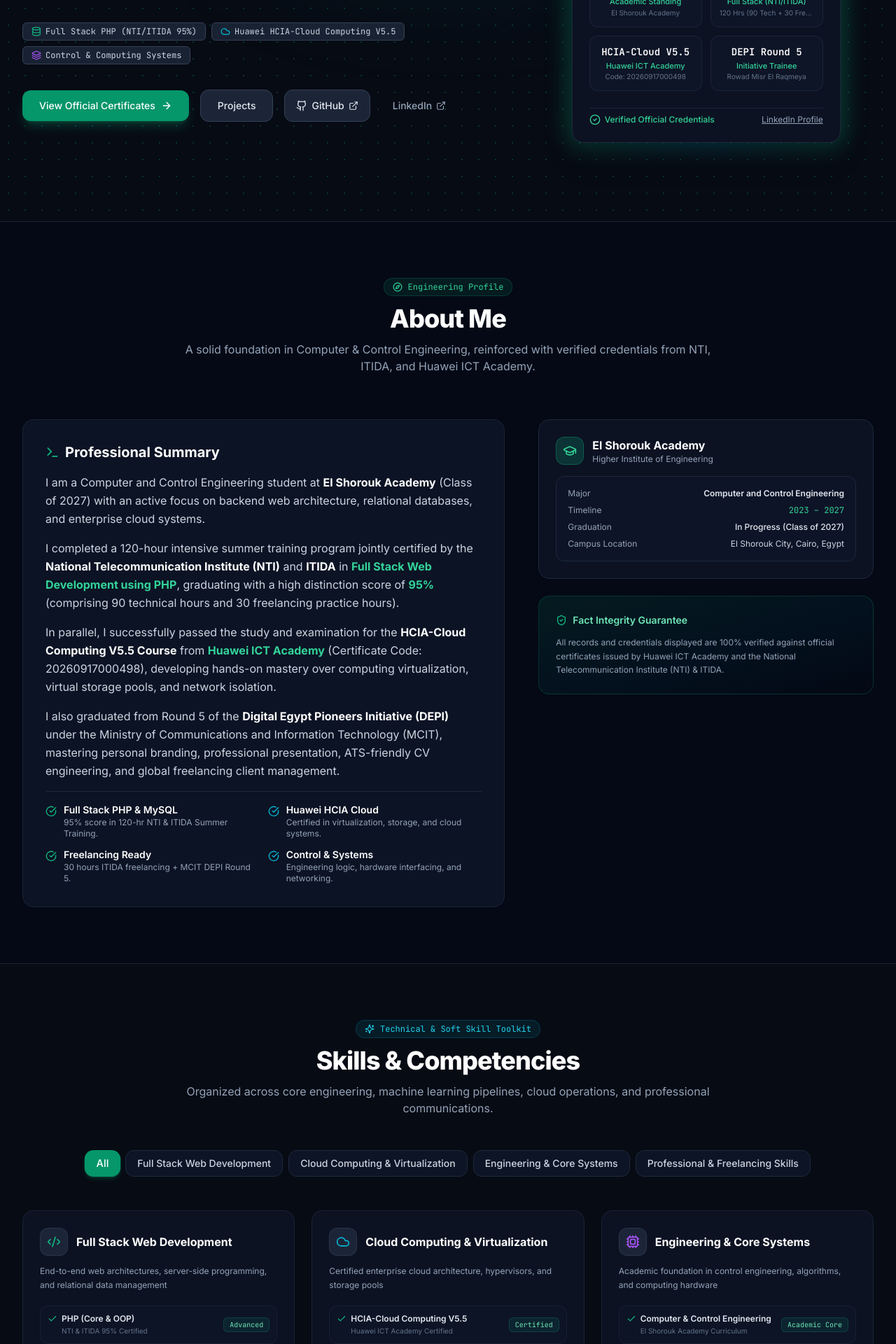
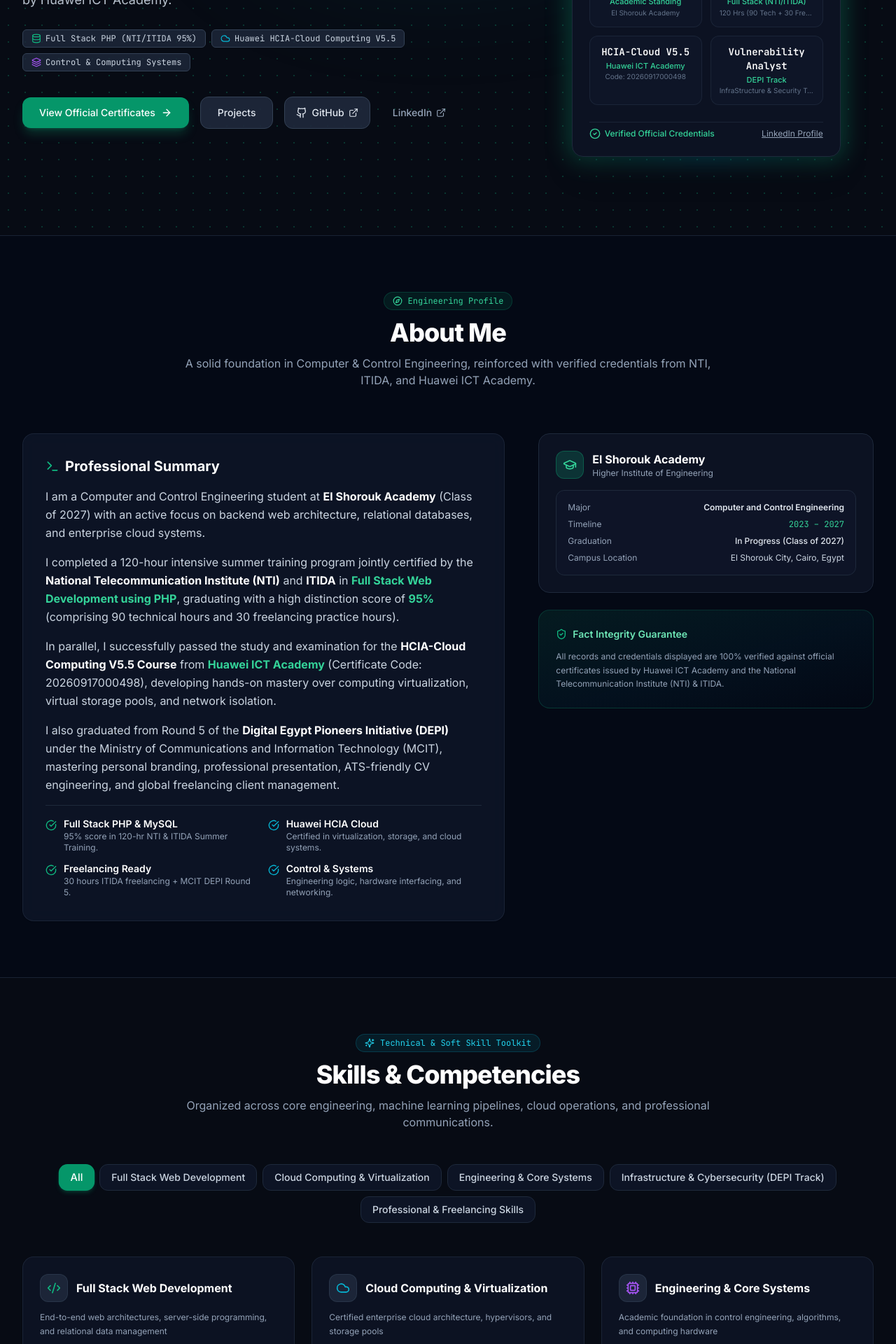
Before and after one commit to mar3iiiiii/portfolio, a React (Vite) app: page / in a window 1280 px wide. Shown: the part 480-2400 px from the top of the page at 70% size. Built offline with nearby package versions, Linux system fonts and the light colour scheme.

Commit message:
feat: add DEPI Vulnerability Analyst & Penetration Tester track, courses, and competencies

```diff
--- a/src/components/Certifications.tsx
+++ b/src/components/Certifications.tsx
@@ -9,7 +9,10 @@
   FileCheck,
   ShieldCheck,
   Calendar,
-  Hash
+  Hash,
+  Shield,
+  ShieldAlert,
+  CheckCircle2
 } from 'lucide-react';
 import { PORTFOLIO_DATA, CertificationItem } from '../data/portfolioData';
 
@@ -71,6 +74,12 @@
                     <h3 className="text-lg font-bold text-slate-900 dark:text-white leading-snug mt-0.5">
                       {cert.name}
                     </h3>
+                    {cert.track && (
+                      <div className="mt-1.5 inline-flex items-center gap-1.5 px-2.5 py-1 rounded-md bg-cyan-500/10 text-cyan-700 dark:text-cyan-300 font-mono text-xs font-semibold border border-cyan-500/20">
+                        <Shield className="w-3.5 h-3.5 text-cyan-500 shrink-0" />
+                        <span>Track: {cert.track}</span>
+                      </div>
+                    )}
                   </div>
 
                   {cert.score && (
@@ -106,6 +115,49 @@
                 <p className="text-xs text-slate-600 dark:text-slate-300 leading-relaxed">
                   {cert.details}
                 </p>
+
+                {/* Core Capabilities */}
+                {cert.capabilities && cert.capabilities.length > 0 && (
+                  <div className="space-y-1.5 pt-1">
+                    <div className="text-[11px] font-bold font-mono text-slate-800 dark:text-slate-200 uppercase tracking-wider flex items-center gap-1.5">
+                      <ShieldAlert className="w-3.5 h-3.5 text-emerald-500 shrink-0" />
+                      <span>Key Responsibilities & Competencies:</span>
+                    </div>
+                    <ul className="space-y-1">
+                      {cert.capabilities.map((cap, i) => (
+                        <li key={i} className="flex items-start gap-1.5 text-xs text-slate-600 dark:text-slate-300">
+                          <CheckCircle2 className="w-3.5 h-3.5 text-emerald-500 shrink-0 mt-0.5" />
+                          <span>{cap}</span>
+                        </li>
+                      ))}
+                    </ul>
+                  </div>
+                )}
+
+                {/* Courses & Modules Box */}
+                {cert.courses && cert.courses.length > 0 && (
+                  <div className="rounded-xl border border-slate-200 dark:border-slate-800 bg-slate-50/80 dark:bg-slate-900/60 overflow-hidden mt-3">
+                    <div className="px-3.5 py-2 bg-slate-100 dark:bg-slate-800/80 border-b border-slate-200 dark:border-slate-800 flex items-center justify-between">
+                      <span className="text-xs font-bold font-mono text-slate-800 dark:text-slate-200">
+                        Track Courses ({cert.courses.length} Modules)
+                      </span>
+                      <span className="text-[10px] font-mono text-emerald-600 dark:text-emerald-400 font-semibold bg-emerald-500/10 px-2 py-0.5 rounded border border-emerald-500/20">
+                        Curriculum
+                      </span>
+                    </div>
+                    <div className="p-2.5 grid grid-cols-1 sm:grid-cols-2 gap-1.5">
+                      {cert.courses.map((course, idx) => (
+                        <div
+                          key={idx}
+                          className="flex items-center gap-1.5 text-xs text-slate-700 dark:text-slate-300 px-2 py-1 rounded bg-white dark:bg-slate-800/60 border border-slate-200/60 dark:border-slate-700/60"
+                        >
+                          <div className="w-1.5 h-1.5 rounded-full bg-emerald-500 shrink-0"></div>
+                          <span className="truncate">{course}</span>
+                        </div>
+                      ))}
+                    </div>
+                  </div>
+                )}
               </div>
 
               <div className="mt-6 pt-4 border-t border-slate-100 dark:border-slate-800 space-y-3">
--- a/src/data/portfolioData.ts
+++ b/src/data/portfolioData.ts
@@ -35,11 +35,14 @@
   id: string;
   name: string;
   issuer: string;
+  track?: string;
   issueDate?: string;
   code?: string;
   score?: string;
   hours?: string;
   details: string;
+  courses?: string[];
+  capabilities?: string[];
   certificateImage?: string;
   tags: string[];
 }
@@ -54,23 +57,23 @@
   personal: {
     name: "Ahmed Marei",
     title: "Computer & Control Engineering Student",
-    subTitle: "Full Stack Web Developer (PHP/MySQL) & Certified Cloud Associate (Huawei HCIA)",
-    headline: "Computer and Control Engineering student at El Shorouk Academy (Class of 2027) with certified expertise in Full Stack Web Development (NTI & ITIDA 95%) and Cloud Computing (Huawei HCIA).",
+    subTitle: "Full Stack Web Developer (PHP/MySQL) • Cloud Associate (Huawei HCIA) • Vulnerability Analyst & Penetration Tester (DEPI)",
+    headline: "Computer and Control Engineering student at El Shorouk Academy (Class of 2027) with verified expertise in Full Stack Web Development (NTI & ITIDA 95%), Cloud Computing (Huawei HCIA), and Infrastructure & Security (DEPI Vulnerability Analyst & Penetration Tester).",
     location: "Cairo / El Shorouk, Egypt",
     linkedinUrl: "https://www.linkedin.com/in/ahmed-marei-m",
     githubUrl: "https://github.com/mar3iiiiii",
     profileImage: profileImage,
     statusBadge: "Open to Practical Training & Internships",
-    aboutSummary: `I am a Computer and Control Engineering student at El Shorouk Academy (Class of 2027) focused on developing robust full-stack web applications and scalable cloud computing architectures.
+    aboutSummary: `I am a Computer and Control Engineering student at El Shorouk Academy (Class of 2027) focused on building secure full-stack web applications, scalable cloud computing architectures, and conducting infrastructure security assessments.
 
 I hold an official Summer Training Certificate in Full Stack Web Development using PHP from the National Telecommunication Institute (NTI) & ITIDA, completing 120 hours (90 technical + 30 freelancing) with an outstanding 95% final score. Additionally, I am certified in HCIA-Cloud Computing V5.5 by Huawei ICT Academy, mastering computing virtualization, distributed storage, and cloud infrastructure operations.
 
-I also graduated from Round 5 of the Digital Egypt Pioneers Initiative (DEPI - under MCIT Egypt), refining professional career readiness, technical storytelling, and global freelancing strategy.`,
+Furthermore, I am a graduate of Round 5 of the Digital Egypt Pioneers Initiative (DEPI - under MCIT Egypt) in the Infrastructure & Security track as a Vulnerability Analyst and Penetration Tester — specializing in Network, Web Application, and Android Penetration Testing, security testing under the Mastercard framework, Prompt Engineering, and professional career readiness under instructor Rawan Waheed.`,
     keyHighlights: [
       { label: "Academic Standing", value: "Class of 2027", subtext: "El Shorouk Academy" },
       { label: "Full Stack (NTI/ITIDA)", value: "95% Final Score", subtext: "120 Hrs (90 Tech + 30 Freelance)" },
       { label: "Huawei ICT Academy", value: "HCIA-Cloud V5.5", subtext: "Code: 20260917000498" },
-      { label: "Initiative Trainee", value: "DEPI Round 5", subtext: "Rowad Misr El Raqmeya" }
+      { label: "DEPI Track", value: "Vulnerability Analyst", subtext: "InfraStructure & Security Track" }
     ],
     unavailableFields: {
       directEmail: "Kept private on LinkedIn (contact form enabled)",
@@ -129,20 +132,21 @@
     },
     {
       id: "depi-mcit",
-      organization: "Digital Egypt Pioneers Initiative (DEPI)",
-      role: "Trainee — Soft Skills & Professional Development (Round 5)",
+      organization: "Digital Egypt Pioneers Initiative (DEPI) — MCIT Egypt",
+      role: "Vulnerability Analyst & Penetration Tester Trainee (DEPI Round 5)",
       location: "Cairo, Egypt",
       type: "National Initiative (Rowad Misr El Raqmeya - MCIT)",
       period: "Round 5 Graduate",
-      instructor: "Rawan Waheed",
-      description: "Selective nationwide initiative by Egypt's Ministry of Communications and Information Technology focused on professional readiness, personal branding, and global freelancing.",
+      instructor: "Rawan Waheed (Professional Readiness)",
+      description: "Selective nationwide initiative by Egypt's Ministry of Communications and Information Technology (MCIT) specializing in the Infrastructure & Security Track (Vulnerability Analyst & Penetration Tester) combined with rigorous professional career engineering.",
       achievements: [
-        "Personal Branding: Defining niche positioning, unique value communication, and intentional professional presence.",
-        "Presentation & Storytelling: Structuring and delivering technical presentations with clarity and audience engagement.",
-        "LinkedIn & Upwork Optimization: Transforming profiles into high-trust professional assets tailored for client acquisition.",
-        "ATS-Friendly CV Writing: Crafting metrics-driven, recruiter-ready resumes."
+        "Infrastructure & Security Track: Studied and performed Network, Web Application, and Android Penetration Testing following industry frameworks (Mastercard security testing standard).",
+        "Vulnerability Remediation & Reporting: Executed security audits, covering tracks, and delivering detailed vulnerability reports with actionable remediation advice for developers.",
+        "Applied AI & Modern Tools: Completed coursework in Prompt Engineering and modern testing toolchains.",
+        "Capstone Projects: Completed hands-on security capstones evaluating application and network segment vulnerabilities.",
+        "Professional Career Readiness: Certified in Personal Branding, Technical Storytelling, ATS CV Optimization, and Upwork Freelancing under instructor Rawan Waheed."
       ],
-      skills: ["Personal Branding", "Technical Presentations", "Upwork Freelancing", "ATS CV Writing", "Career Strategy"]
+      skills: ["Vulnerability Analysis", "Network Penetration Testing", "Web Application Security", "Android Pen-Testing", "Prompt Engineering", "Security Reporting", "Personal Branding", "Upwork Freelancing"]
     }
   ],
 
@@ -217,6 +221,18 @@
       ]
     },
     {
+      category: "Infrastructure & Cybersecurity (DEPI Track)",
+      description: "DEPI Round 5 Track: Vulnerability Analyst and Penetration Tester (MCIT Egypt)",
+      skills: [
+        { name: "Network Penetration Testing", level: "DEPI Track", verifiedContext: "Mastercard Framework Segment Testing" },
+        { name: "Web Application Pen-Testing", level: "DEPI Track", verifiedContext: "OWASP & Application Vulnerabilities" },
+        { name: "Android Penetration Testing", level: "DEPI Track", verifiedContext: "Mobile Application Security Audit" },
+        { name: "Vulnerability Assessment", level: "DEPI Track", verifiedContext: "Mastercard Security Standards" },
+        { name: "Prompt Engineering", level: "DEPI Track", verifiedContext: "AI-Augmented Security & Tooling" },
+        { name: "Covering Tracks & Reporting", level: "DEPI Track", verifiedContext: "Security Documentation & Remediation" }
+      ]
+    },
+    {
       category: "Professional & Freelancing Skills",
       description: "Dedicated 30 hours of ITIDA freelancing training plus MCIT DEPI Round 5 graduation",
       skills: [
@@ -257,10 +273,27 @@
       id: "cert-depi",
       name: "Digital Egypt Pioneers Initiative (DEPI) — Round 5",
       issuer: "Ministry of Communications and Information Technology (MCIT)",
+      track: "Infrastructure & Security — Vulnerability Analyst and Penetration Tester",
       issueDate: "Round 5 Graduate",
-      score: "Professional Readiness Graduate",
-      details: "Nationwide initiative by MCIT Egypt in Personal Branding, Professional Presentation, ATS CV Engineering, and Upwork Freelancing under instructor Rawan Waheed.",
-      tags: ["Personal Branding", "Presentation", "Career Readiness", "MCIT"]
+      score: "Technical & Readiness Graduate",
+      details: "Comprehensive national program under MCIT Egypt qualifying graduates as Vulnerability Analysts & Penetration Testers capable of executing network security tests within the framework set by Mastercard, testing diverse network segments, providing vulnerability remediation guidance to developers, and reporting penetration tests across global teams.",
+      capabilities: [
+        "Ensuring network security tests are conducted within the framework set by Mastercard.",
+        "Appropriate usage of security test cases & tools across various network segment types.",
+        "Providing guidance to developer teams on remediating identified application vulnerabilities.",
+        "Delivering structured penetration test reporting while coordinating with global teams."
+      ],
+      courses: [
+        "Prompt Engineering",
+        "Fundamentals of Networking & prerequisites",
+        "Network Penetration Testing",
+        "Web Application Penetration Testing",
+        "Android Penetration Testing",
+        "Capstone Project (Network & App Security)",
+        "Covering Tracks & Reporting",
+        "Capstone Project (Integrated Assessment)"
+      ],
+      tags: ["DEPI", "MCIT", "Vulnerability Analyst", "Penetration Testing", "Mastercard Framework", "Network Security", "Web Security", "Android Pen-Testing", "Prompt Engineering", "Personal Branding"]
     }
   ]
 };
```
